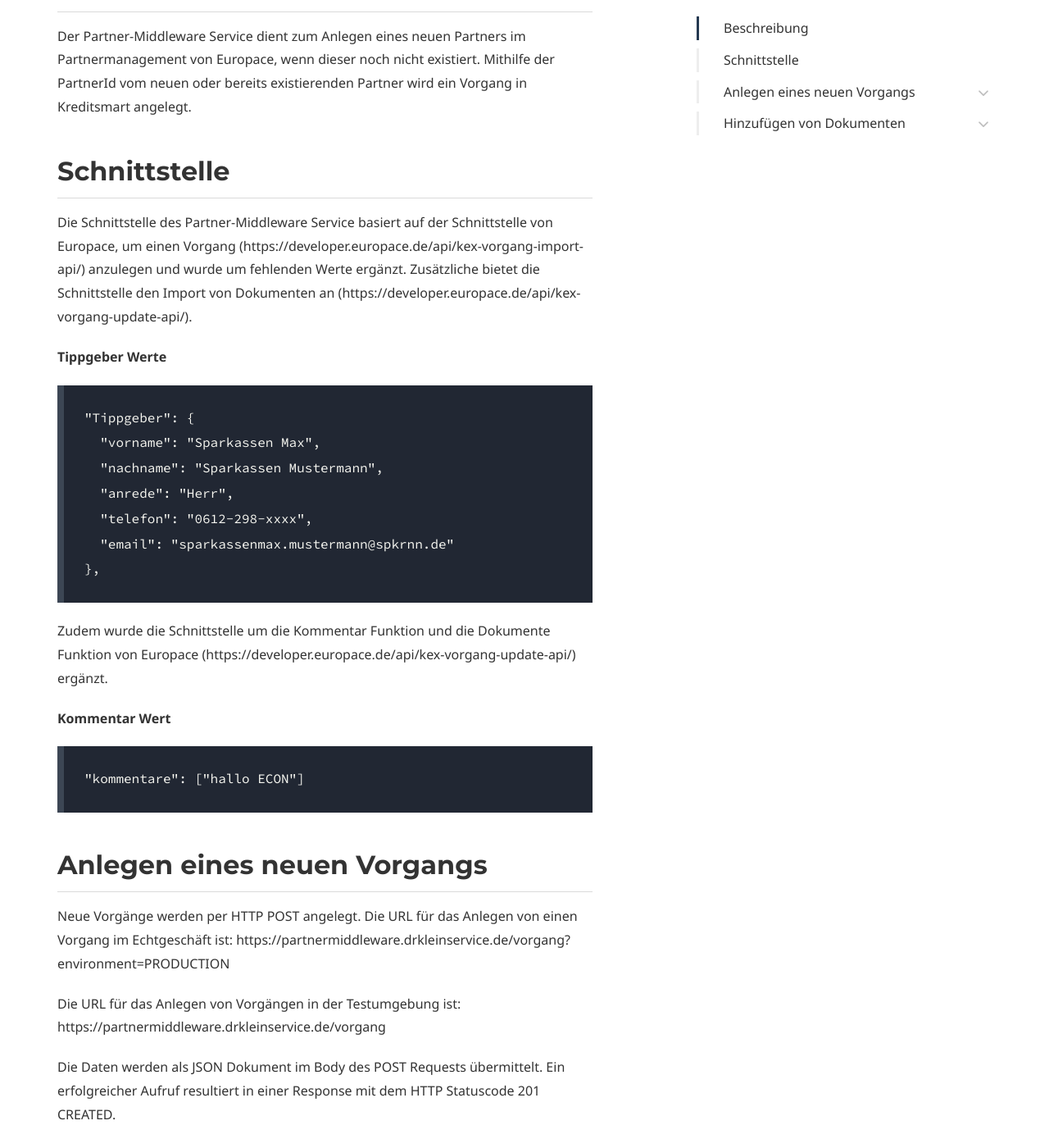
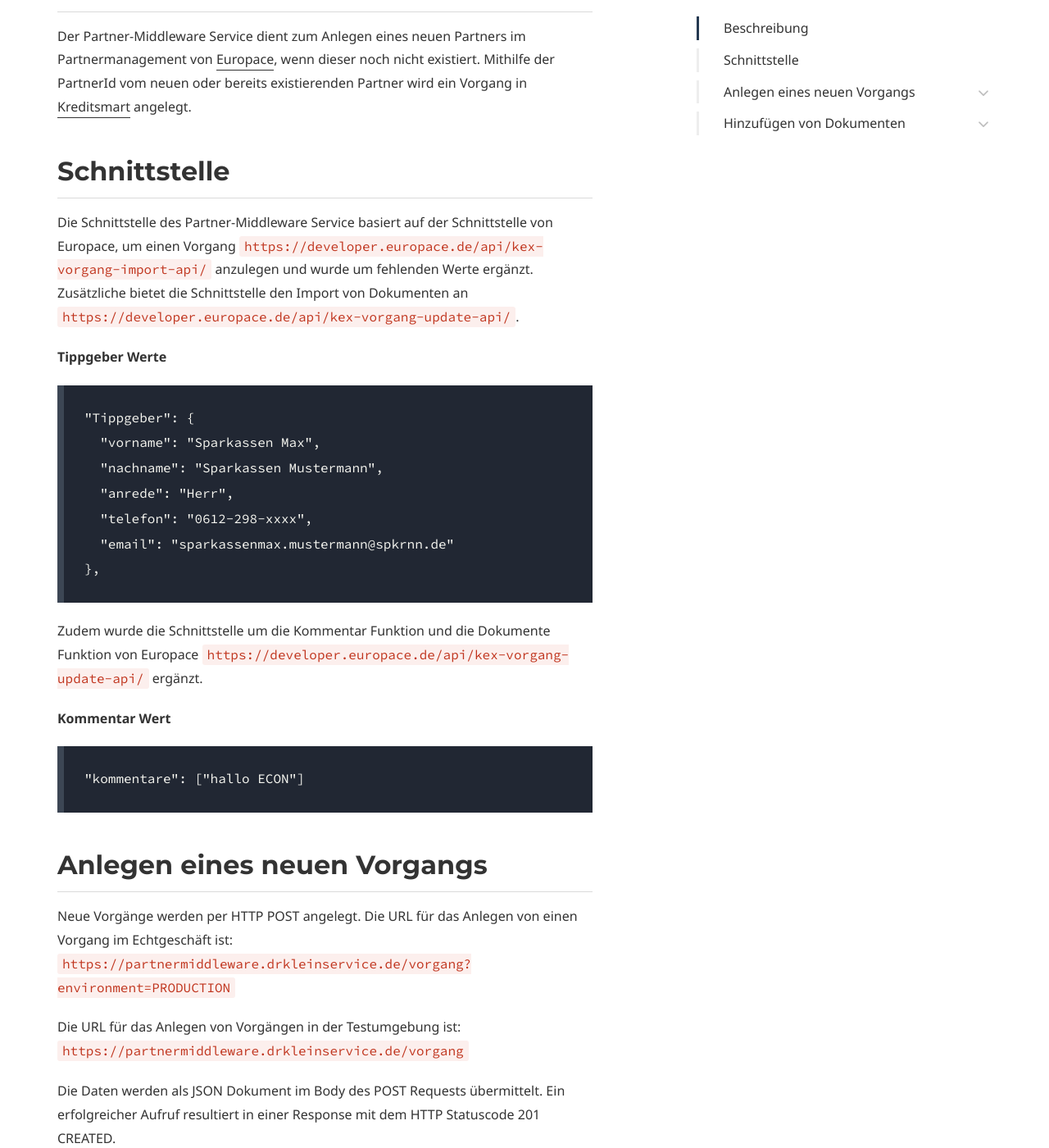
Before and after one commit to drklein-rk/api-drkleinrk, a Jekyll site: the page built from middleware.md, in a window 1280 px wide and 1400 px high, scrolled down 736 px. Shown: the whole window at 82% size. Built offline with Jekyll 4.4.1, drawn with Linux system fonts in a browser that asks for light colours; some web fonts are replaced; some of the changed text lies outside the part shown.

Commit message:
Formatting of the text changed

````diff
--- a/middleware.md
+++ b/middleware.md
@@ -22,12 +22,12 @@ page_nav:
 ---
 ## Beschreibung
 
-Der Partner-Middleware Service dient zum Anlegen eines neuen Partners im Partnermanagement von Europace, wenn dieser noch nicht existiert. Mithilfe der PartnerId vom neuen oder bereits existierenden Partner wird ein Vorgang in Kreditsmart angelegt.
+Der Partner-Middleware Service dient zum Anlegen eines neuen Partners im Partnermanagement von [Europace](https://neu.europace.de/), wenn dieser noch nicht existiert. Mithilfe der PartnerId vom neuen oder bereits existierenden Partner wird ein Vorgang in [Kreditsmart](https://www.finmas.de/kreditsmart/) angelegt.
 
 ## Schnittstelle
 
-Die Schnittstelle des Partner-Middleware Service basiert auf der Schnittstelle von Europace, um einen Vorgang (https://developer.europace.de/api/kex-vorgang-import-api/) anzulegen und wurde um fehlenden Werte ergänzt.
-Zusätzliche bietet die Schnittstelle den Import von Dokumenten an (https://developer.europace.de/api/kex-vorgang-update-api/).
+Die Schnittstelle des Partner-Middleware Service basiert auf der Schnittstelle von Europace, um einen Vorgang `https://developer.europace.de/api/kex-vorgang-import-api/` anzulegen und wurde um fehlenden Werte ergänzt.
+Zusätzliche bietet die Schnittstelle den Import von Dokumenten an `https://developer.europace.de/api/kex-vorgang-update-api/`.
 
 **Tippgeber Werte**
 ```
@@ -39,7 +39,7 @@ Zusätzliche bietet die Schnittstelle den Import von Dokumenten an (https://deve
   "email": "sparkassenmax.mustermann@spkrnn.de"
 },
 ```
-Zudem wurde die Schnittstelle um die Kommentar Funktion und die Dokumente Funktion von Europace (https://developer.europace.de/api/kex-vorgang-update-api/) ergänzt.
+Zudem wurde die Schnittstelle um die Kommentar Funktion und die Dokumente Funktion von Europace `https://developer.europace.de/api/kex-vorgang-update-api/` ergänzt.
 
 **Kommentar Wert**
 ```
@@ -48,11 +48,11 @@ Zudem wurde die Schnittstelle um die Kommentar Funktion und die Dokumente Funkti
 
 ## Anlegen eines neuen Vorgangs
 
-Neue Vorgänge werden per HTTP POST angelegt. Die URL für das Anlegen von einen Vorgang im Echtgeschäft ist:
-https://partnermiddleware.drkleinservice.de/vorgang?environment=PRODUCTION
+Neue Vorgänge werden per HTTP POST angelegt. Die URL für das Anlegen von einen Vorgang im Echtgeschäft ist:<br>
+`https://partnermiddleware.drkleinservice.de/vorgang?environment=PRODUCTION`
 
-Die URL für das Anlegen von Vorgängen in der Testumgebung ist:
-https://partnermiddleware.drkleinservice.de/vorgang
+Die URL für das Anlegen von Vorgängen in der Testumgebung ist:<br>
+`https://partnermiddleware.drkleinservice.de/vorgang`
 
 Die Daten werden als JSON Dokument im Body des POST Requests übermittelt. Ein erfolgreicher Aufruf resultiert in einer Response mit dem HTTP Statuscode 201 CREATED.
 
@@ -64,7 +64,7 @@ Die Authentifizierung erfolgt über ein API JWT Token.
 Request-Header Name: X-Authentication
 Request Header Value: (jwt wird von Dr. Klein Support ausgestellt)
 ```
-401, wenn die Authentifizierung fehlschlägt.
+`401`, wenn die Authentifizierung fehlschlägt.
 
 ### Beispiel
 
@@ -98,15 +98,15 @@ https://partnermiddleware.drkleinservice.de/vorgang
   "kommentare": ["hallo ECON"]
 }
 ```
-Der Bereich *kundenbetreuer* und *antragsteller1* ist die gleiche API wie die von Europace. Neu ist der *tippgeber* Bereich, die *kommentare*.
+Der Bereich `kundenbetreuer` und `antragsteller1` ist die gleiche API wie die von Europace. Neu ist der `tippgeber` Bereich, die `kommentare`.
 
-Der *kundenbetreuer* und der *antragsteller1* werden über die Kreditsmart KEX-Import API importiert, die *tippgeber* Daten werden für die Partnererstellung im Partnermanagment verwendet und die *kommentare*, um in der Ereignislasche die Checkboxen AGB und Datenschutzbestimmungen, sowie weitere Kommentare zu importieren.
+Der `kundenbetreuer` und der `antragsteller1` werden über die Kreditsmart KEX-Import API importiert, die `tippgeber` Daten werden für die Partnererstellung im Partnermanagment verwendet und die `kommentare`, um in der Ereignislasche die Checkboxen AGB und Datenschutzbestimmungen, sowie weitere Kommentare zu importieren.
 
 ## Hinzufügen von Dokumenten
 
 Diese Schnittstelle ermöglicht das Importieren von Dokumenten zu einem bestehenden Vorgang.
-Dokumente werden per HTTP POST importiert. Die URL für das importieren von Dokumenten ist:
-https://partnermiddleware.drkleinservice.de/vorgang/{vorgangsnummer}/dokument
+Dokumente werden per HTTP POST importiert. Die URL für das importieren von Dokumenten ist:<br>
+`https://partnermiddleware.drkleinservice.de/vorgang/{vorgangsnummer}/dokument`
 
 Die Daten werden als JSON Dokument im Body des POST Requests übermittelt. Ein erfolgreicher Aufruf resultiert in einer Response mit dem HTTP Statuscode 201 CREATED.
 
````
